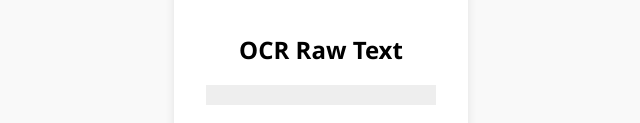
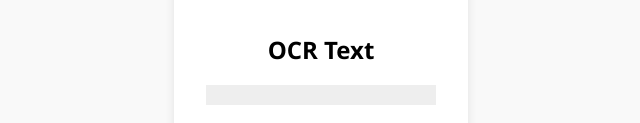
Before and after one commit to lyyxx3/receipt-parser, a website: page public/index.html in a window 1280 px wide. Shown: the part 189-312 px from the top of the page, without its empty margins (319-959 px from the left). Drawn offline with Linux system fonts and the light colour scheme.

Commit message:
Update index.html

```diff
--- a/public/index.html
+++ b/public/index.html
@@ -18,7 +18,7 @@
     <progress id="ocrProgress" max="1" value="0" style="display:none;"></progress>
 
     <section>
-      <h2>OCR Raw Text</h2>
+      <h2>OCR Text</h2>
       <pre id="ocrText" style="white-space: pre-wrap; background:#eee; padding:10px; max-height:200px; overflow-y:auto;"></pre>
     </section>
 
```
